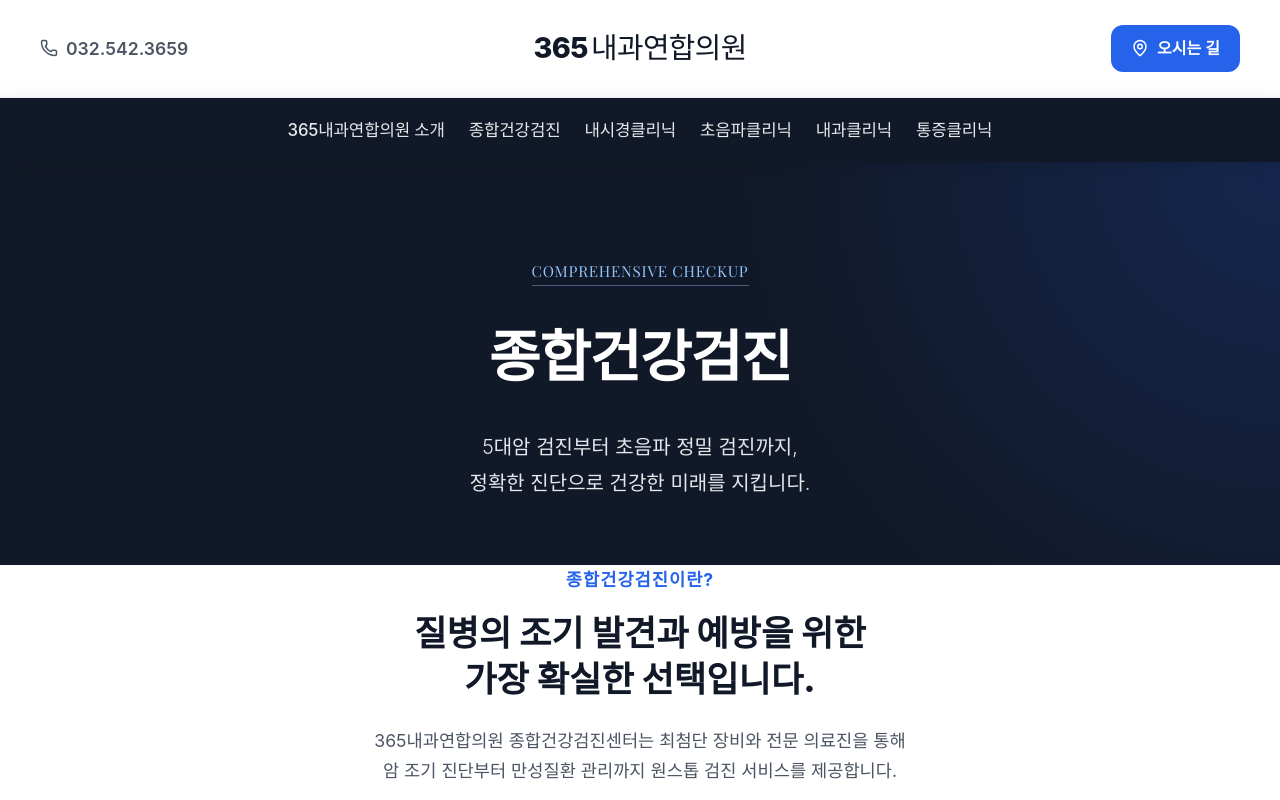
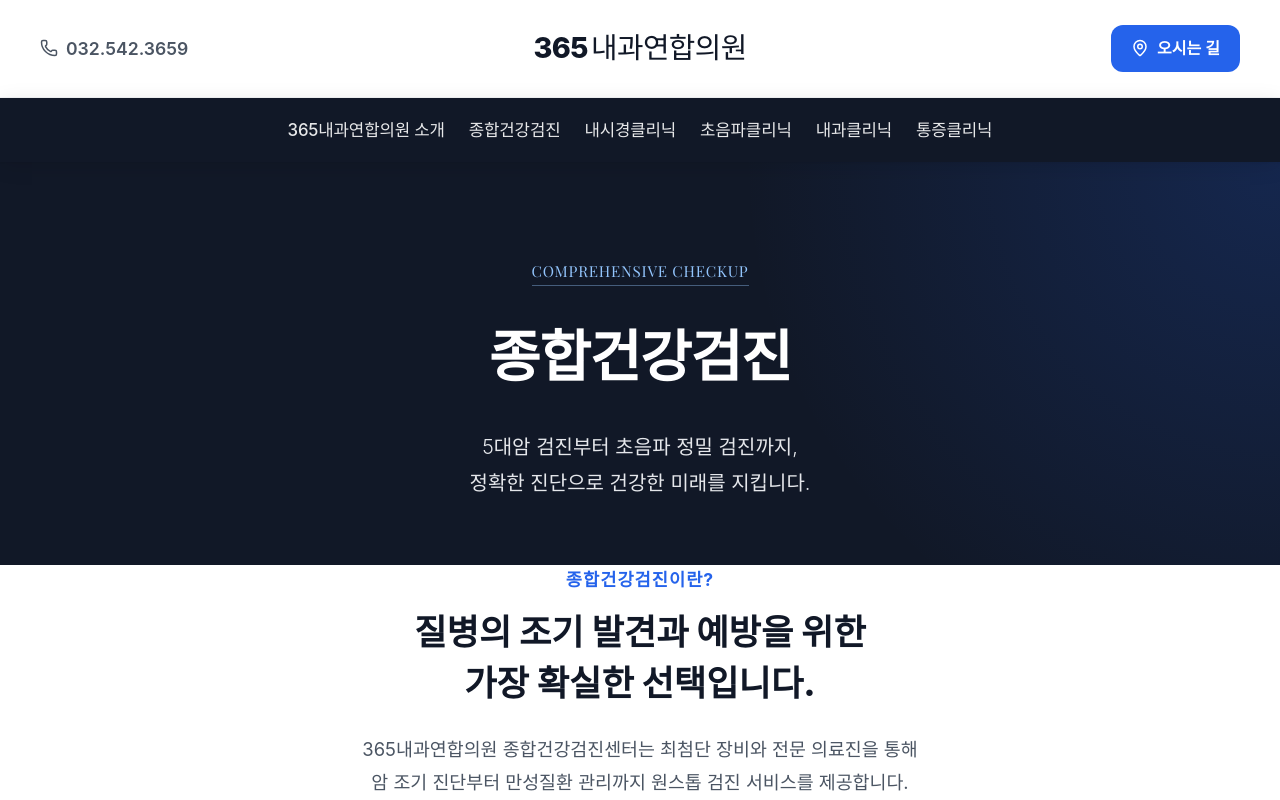
Before and after one commit to bnam1321-bit/365-clinic-web, a Next.js app: page /checkup in a window 1280 px wide. Shown: the top 800 px of the page. Built offline with nearby package versions, Linux system fonts and the light colour scheme; a web font is replaced by a local one.

Commit message:
Optimize Checkup intro section typography and spacing

```diff
--- a/src/app/checkup/page.module.css
+++ b/src/app/checkup/page.module.css
@@ -62,7 +62,7 @@
     color: var(--color-secondary);
     font-size: 1.1rem;
     font-weight: 700;
-    margin-bottom: 1rem;
+    margin-bottom: 0.75rem;
     text-transform: uppercase;
     letter-spacing: 1px;
 }
@@ -70,15 +70,17 @@
 .introSubtitle {
     font-size: 2.2rem;
     font-weight: 800;
-    line-height: 1.3;
+    line-height: 1.45;
     margin-bottom: 1.5rem;
     color: var(--color-text-primary);
+    word-break: keep-all;
 }
 
 .introDesc {
-    font-size: 1.1rem;
+    font-size: 1.15rem;
     color: var(--color-text-secondary);
-    line-height: 1.7;
+    line-height: 1.8;
+    word-break: keep-all;
 }
 
 .introGrid {
```
